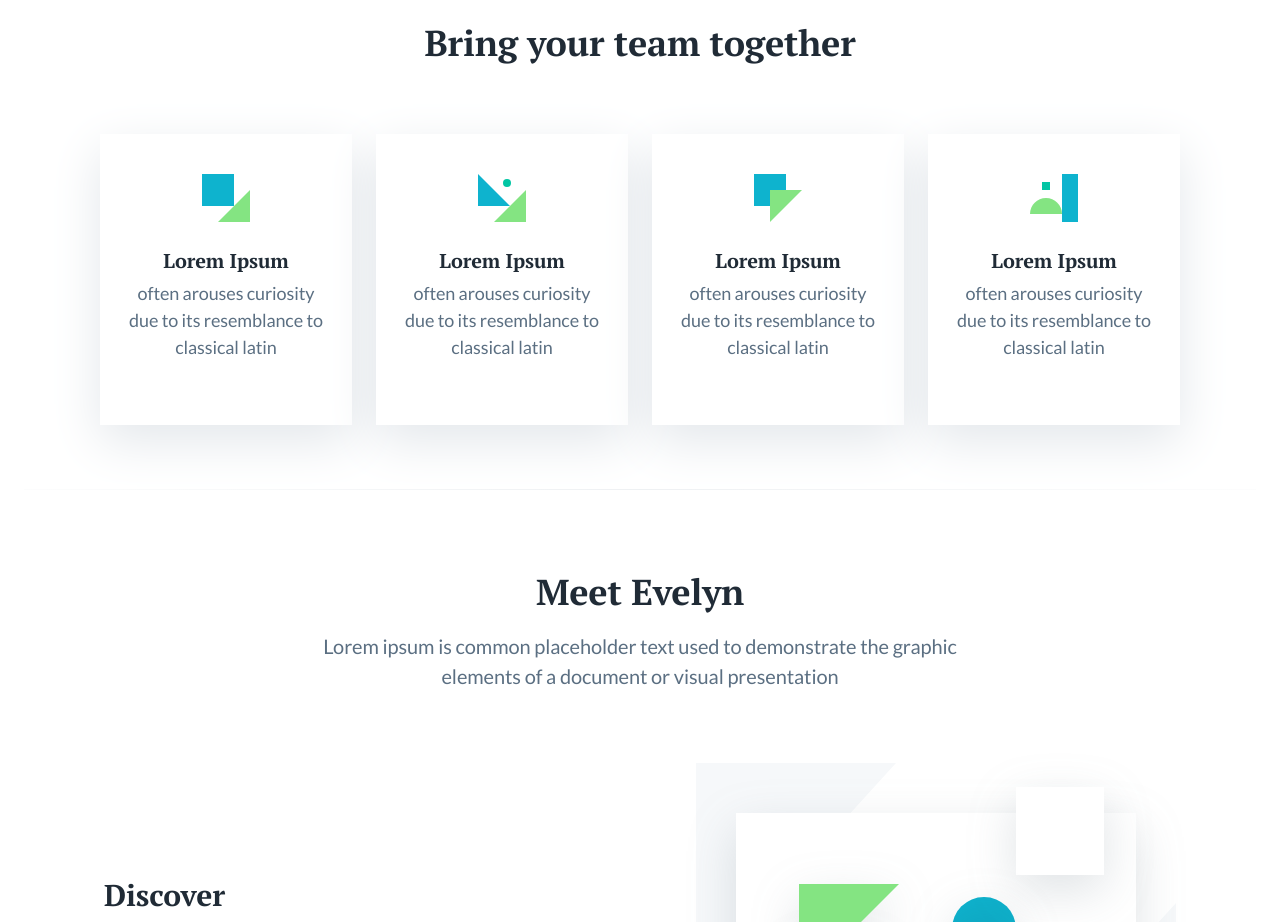
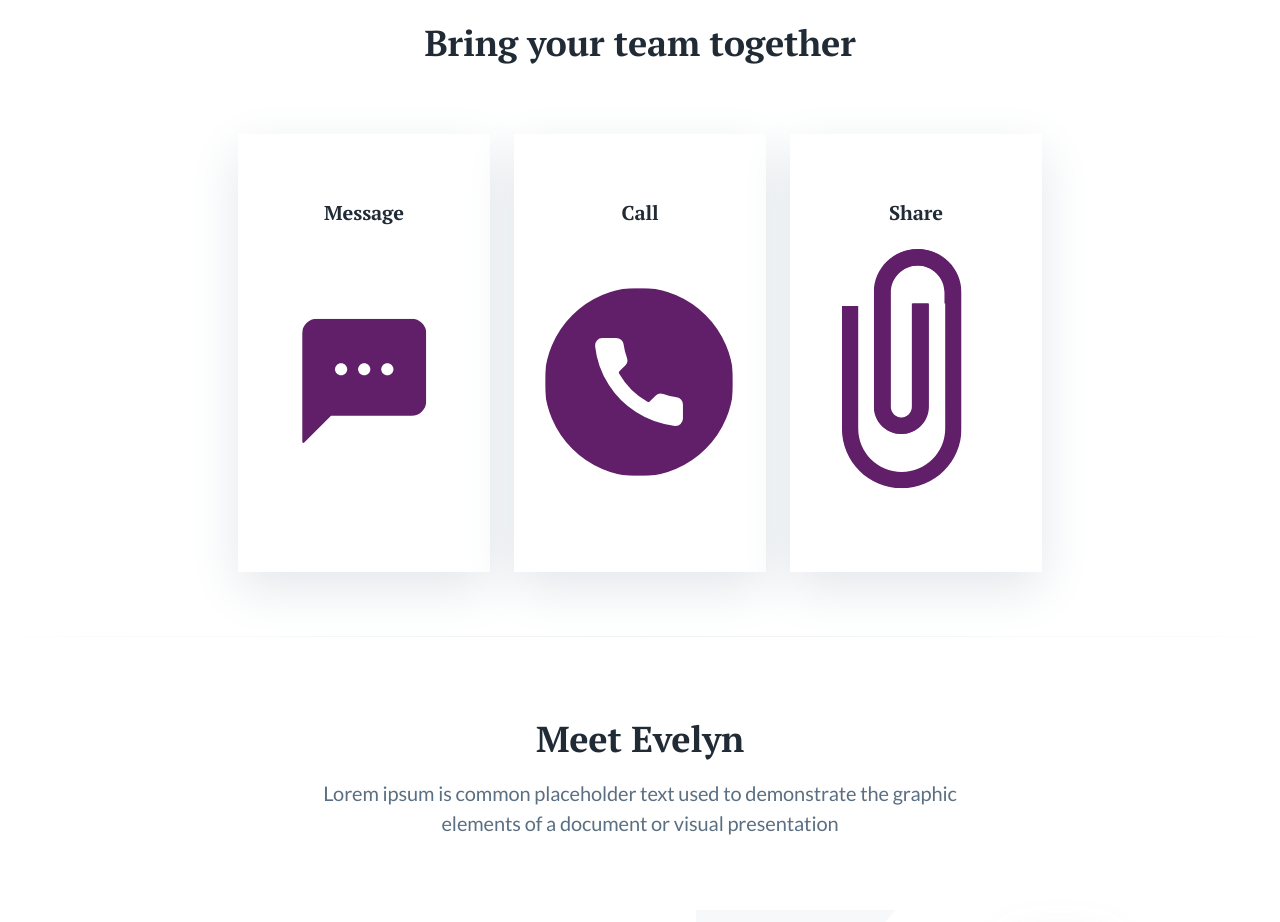
Before and after one commit to Jonas-D-M/MotionDesign-landingpage, a website: page index.html in a window 1280 px wide. Shown: the part 1380-2302 px from the top of the page. Drawn offline with nearby package versions, Linux system fonts and the light colour scheme; files that its build step writes are made by us from their sources.

Commit message:
add animations

```diff
--- a/index.html
+++ b/index.html
@@ -18,6 +18,7 @@
 			type="image/png"
 		/>
 		<script src="https://unpkg.com/scrollreveal@4.0.0/dist/scrollreveal.min.js"></script>
+		<script src="https://unpkg.com/@lottiefiles/lottie-player@latest/dist/lottie-player.js"></script>
 	</head>
 	<body class="is-boxed has-animations">
 		<div class="body-wrap boxed-container">
@@ -189,7 +190,10 @@
 							<div class="features-wrap">
 								<div class="feature is-revealing">
 									<div class="feature-inner">
-										<div class="feature-icon">
+										<h4 class="feature-title h3-mobile">
+											Message
+										</h4>
+										<!-- <div class="feature-icon">
 											<svg
 												width="48"
 												height="48"
@@ -216,10 +220,118 @@
 										<p class="text-sm">
 											often arouses curiosity due to its
 											resemblance to classical latin
-										</p>
+										</p> -->
+										<lottie-player
+											src="./src/assets/json/chat-comp.json"
+											background="transparent"
+											speed="1"
+											style="width: 202px; height: 300px"
+											hover
+											autoplay
+											loop
+										></lottie-player>
+										<!-- <p class="text-sm">
+											often arouses curiosity due to its
+											resemblance to classical latin
+										</p> -->
 									</div>
 								</div>
 								<div class="feature is-revealing">
+									<div class="feature-inner">
+										<h4 class="feature-title h3-mobile">
+											Call
+										</h4>
+										<!-- <div class="feature-icon">
+											<svg
+												width="48"
+												height="48"
+												xmlns="http://www.w3.org/2000/svg"
+											>
+												<g
+													fill="none"
+													fill-rule="evenodd"
+												>
+													<path
+														fill="#84E482"
+														d="M48 16v32H16z"
+													/>
+													<path
+														fill="#0EB3CE"
+														d="M0 0h32v32H0z"
+													/>
+												</g>
+											</svg>
+										</div>
+										<h4 class="feature-title h3-mobile">
+											Lorem Ipsum
+										</h4>
+										<p class="text-sm">
+											often arouses curiosity due to its
+											resemblance to classical latin
+										</p> -->
+										<lottie-player
+											src="./src/assets/json/call.json"
+											background="transparent"
+											speed="1"
+											style="width: 202px; height: 300px"
+											hover
+											autoplay
+											loop
+										></lottie-player>
+										<!-- <p class="text-sm">
+											often arouses curiosity due to its
+											resemblance to classical latin
+										</p> -->
+									</div>
+								</div>
+								<div class="feature is-revealing">
+									<div class="feature-inner">
+										<h4 class="feature-title h3-mobile">
+											Share
+										</h4>
+										<!-- <div class="feature-icon">
+											<svg
+												width="48"
+												height="48"
+												xmlns="http://www.w3.org/2000/svg"
+											>
+												<g
+													fill="none"
+													fill-rule="evenodd"
+												>
+													<path
+														fill="#84E482"
+														d="M48 16v32H16z"
+													/>
+													<path
+														fill="#0EB3CE"
+														d="M0 0h32v32H0z"
+													/>
+												</g>
+											</svg>
+										</div>
+										<h4 class="feature-title h3-mobile">
+											Lorem Ipsum
+										</h4>
+										<p class="text-sm">
+											often arouses curiosity due to its
+											resemblance to classical latin
+										</p> -->
+										<lottie-player
+											src="./src/assets/json/share-file-comp.json"
+											background="transparent"
+											speed="1"
+											style="width: 202px; height: 300px"
+											autoplay
+											loop
+										></lottie-player>
+										<!-- <p class="text-sm">
+											often arouses curiosity due to its
+											resemblance to classical latin
+										</p> -->
+									</div>
+								</div>
+								<!-- <div class="feature is-revealing">
 									<div class="feature-inner">
 										<div class="feature-icon">
 											<svg
@@ -288,46 +400,7 @@
 											resemblance to classical latin
 										</p>
 									</div>
-								</div>
-								<div class="feature is-revealing">
-									<div class="feature-inner">
-										<div class="feature-icon">
-											<svg
-												width="48"
-												height="48"
-												xmlns="http://www.w3.org/2000/svg"
-											>
-												<g
-													fill="none"
-													fill-rule="evenodd"
-												>
-													<path
-														d="M32 40H0c0-8.837 7.163-16 16-16s16 7.163 16 16z"
-														fill="#84E482"
-														style="
-															mix-blend-mode: multiply;
-														"
-													/>
-													<path
-														fill="#03C5A4"
-														d="M12 8h8v8h-8z"
-													/>
-													<path
-														fill="#0EB3CE"
-														d="M32 0h16v48H32z"
-													/>
-												</g>
-											</svg>
-										</div>
-										<h4 class="feature-title h3-mobile">
-											Lorem Ipsum
-										</h4>
-										<p class="text-sm">
-											often arouses curiosity due to its
-											resemblance to classical latin
-										</p>
-									</div>
-								</div>
+								</div> -->
 							</div>
 						</div>
 					</div>
```
